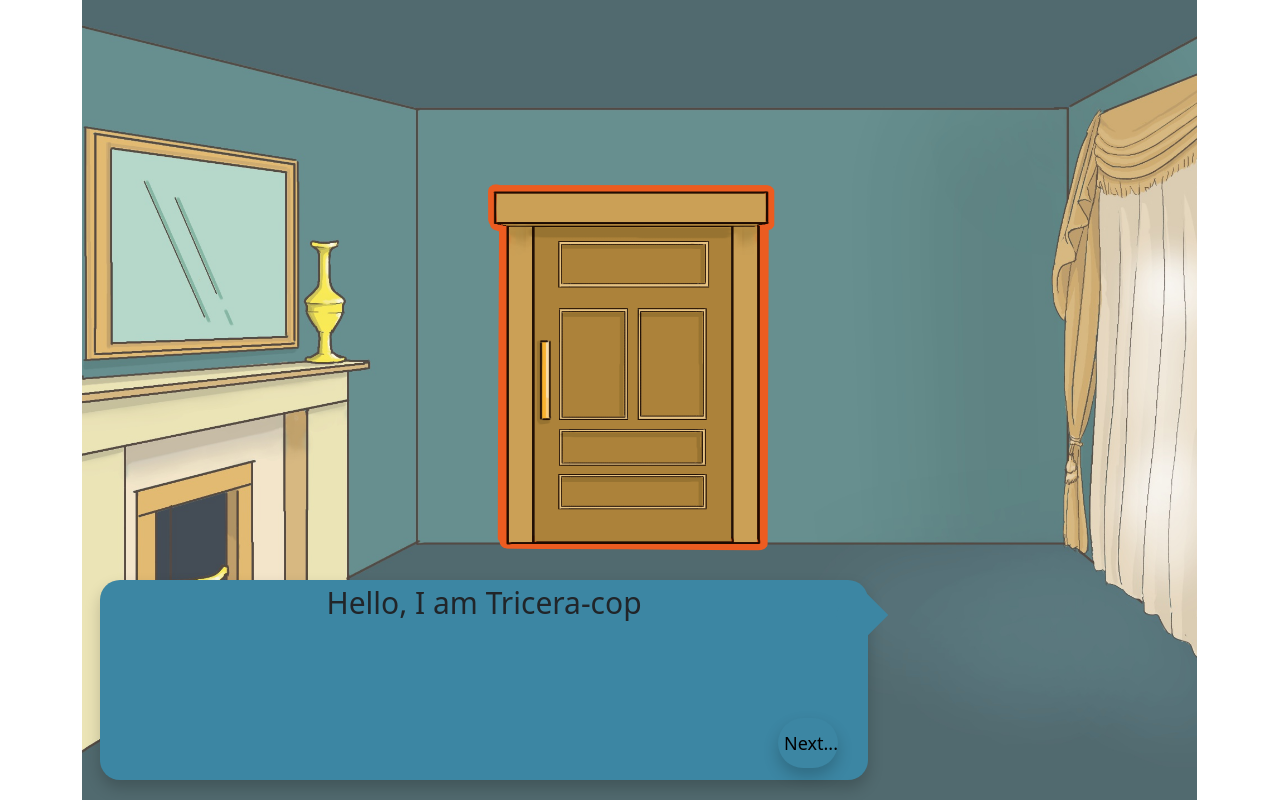
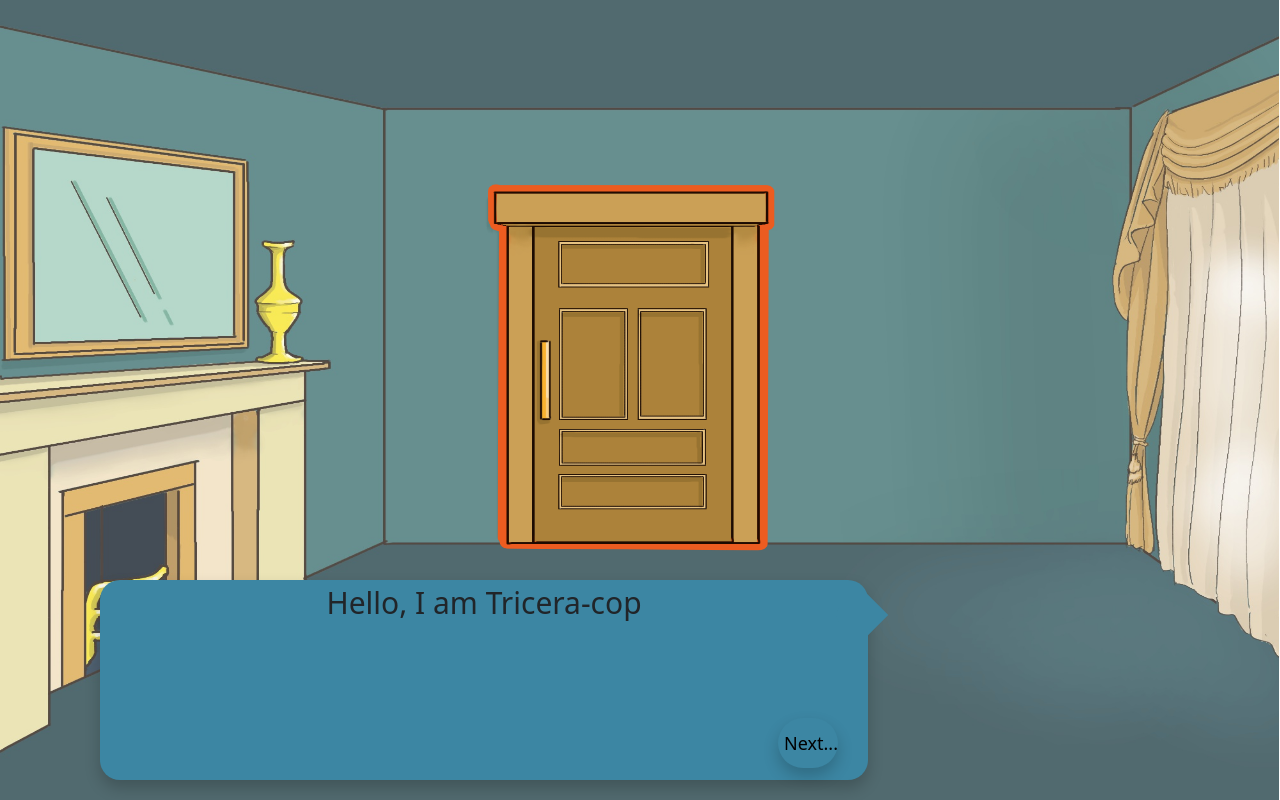
Before and after one commit to SeanEmmers/tricera-COPS, a React (Create React App) app: page / in a window 1280 px wide. Built offline with nearby package versions, Linux system fonts and the light colour scheme.

Commit message:
ready for merge

```diff
--- a/src/components/landing-room/LandingRoom.js
+++ b/src/components/landing-room/LandingRoom.js
@@ -47,7 +47,7 @@ const Door = () => {
 const LandingRoom = () => {
   return (
     <div className='LandingRoom'>
-      <div className="container">
+      <div className="parent">
         <img className="backgroundImage" src={RoomOneImage} alt="TriceraCop" />
         <Door/>
         <SpeechBubble/>
@@ -56,18 +56,4 @@ const LandingRoom = () => {
   )
 }
 
-// class EndingText extends React.Component {
-
-//   onButtonClickHandler = (props) => {
-//     window.alert(props)
-//   }
-
-//   render(){
-//     return(<div className="EndingText">
-//       <button onClick={() => this.onButtonClickHandler('You win!!')}>T-Rex is the killer?</button>
-//       <button onClick={() => this.onButtonClickHandler('You lose!!')}>Asteroid is the killer?</button>
-//     </div>);
-//   }
-// };
-
 export default LandingRoom;
```
